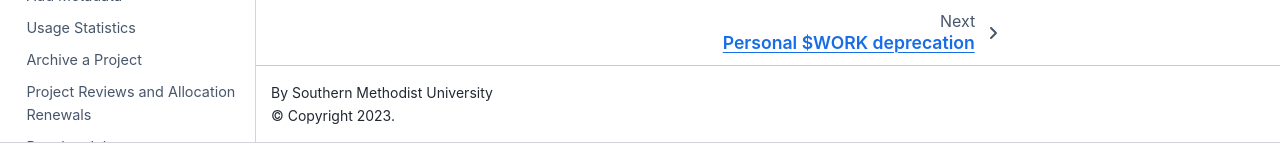
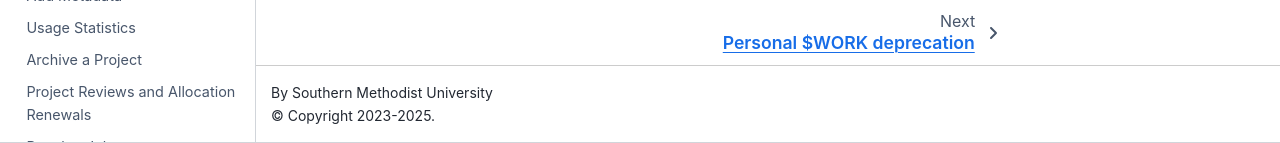
Before and after one commit to SouthernMethodistUniversity/hpc_docs, a Jupyter Book: the page built from docs/index.md, in a window 1280 px wide and 900 px high, scrolled down 813 px. Shown: the part 757-900 px from the top of the window. Built offline with Jupyter Book 1.0.4 settings and Sphinx 7.4.7 and the Sphinx Book theme 1.1.4, drawn with Linux system fonts in a browser that asks for light colours.

Commit message:
Update _config.yml
add copyright years

```diff
--- a/docs/_config.yml
+++ b/docs/_config.yml
@@ -1,6 +1,7 @@
 title: "SMU HPC Documentation"
 author: "Southern Methodist University"
 logo: "./images/smu_logo.jpg"
+copyright: "2023-2025"
 execute:
   execute_notebooks: "off"
 html:
```
